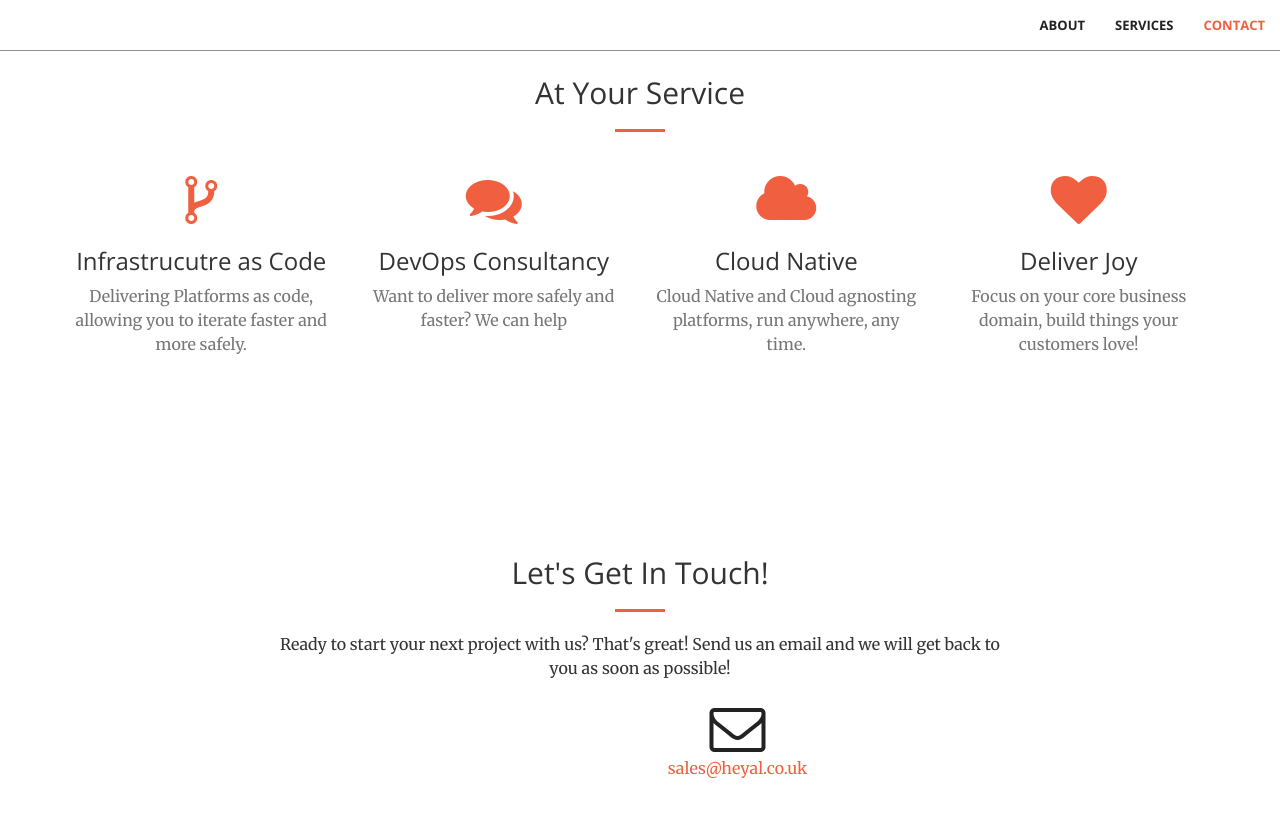
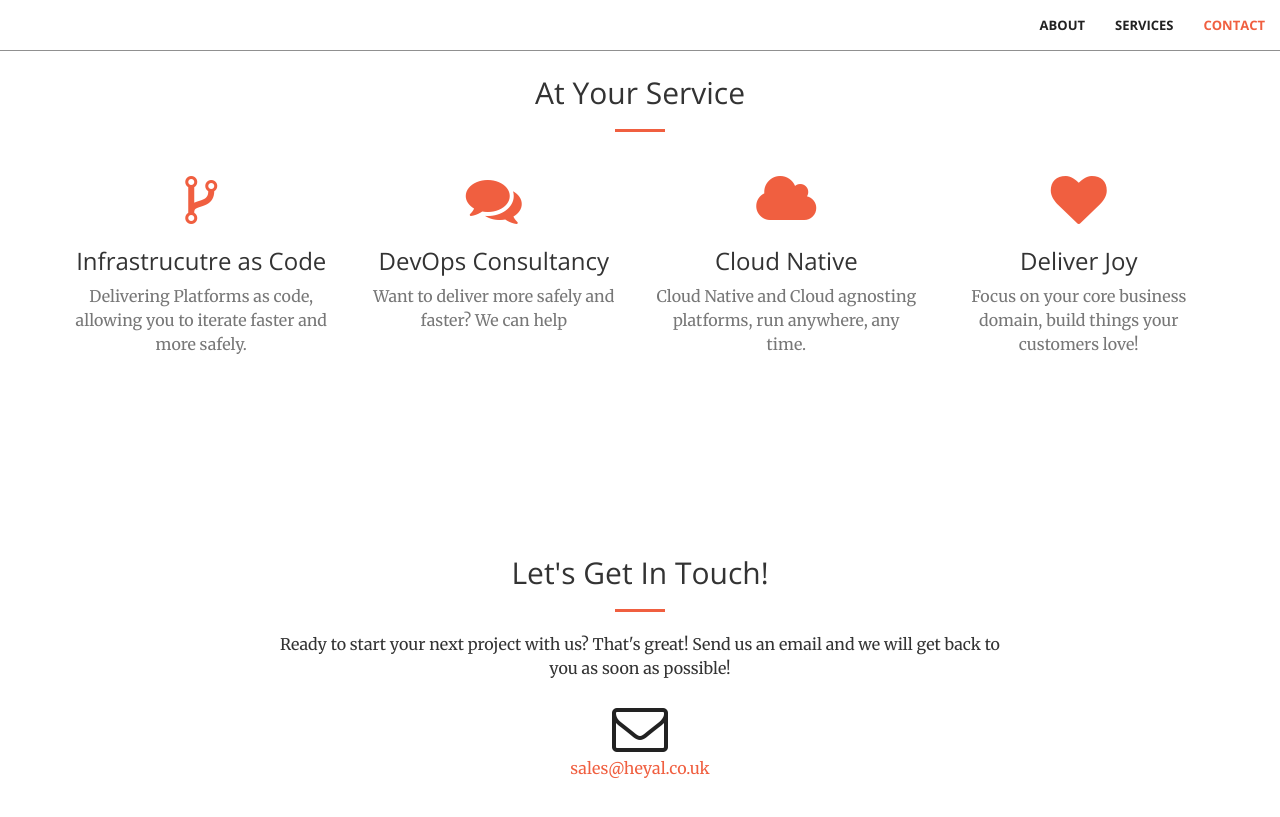
Before and after one commit to HeyalSolutions/heyalsolutions.github.io, a Jekyll site: the page built from index.html, in a window 1280 px wide and 900 px high, scrolled down 924 px. Shown: the top 817 px of the window. Built offline with Jekyll 4.4.1, drawn with Linux system fonts in a browser that asks for light colours.

Commit message:
update contact
Signed-off-by: Alistair Hey <alistair@heyal.co.uk>

```diff
--- a/_includes/contact.html
+++ b/_includes/contact.html
@@ -13,7 +13,7 @@
             </a>
         </div>
 -->
-        <div class="col-lg-12 col-lg-offset-1 text-center">
+        <div class="col-lg-12 text-center">
             <a href="mailto:{{ site.email }}">
             <i class="fa fa-envelope-o fa-3x wow bounceIn" data-wow-delay=".1s"></i>
                 <p>{{ site.email }}</p>
--- a/_includes/header.html
+++ b/_includes/header.html
@@ -4,7 +4,7 @@
 			<h1>Heyal Solutions Ltd</h1>
 			<hr>
 			<p>Cloud native and DevOps consultancy focused on rapid delivery of customer value</p>
-			<a href="#about" class="btn btn-primary btn-xl page-scroll">Find Out More</a>
+			<a href="#services" class="btn btn-primary btn-xl page-scroll">Find Out More</a>
 		</div>
 	</div>
 </header>
```
